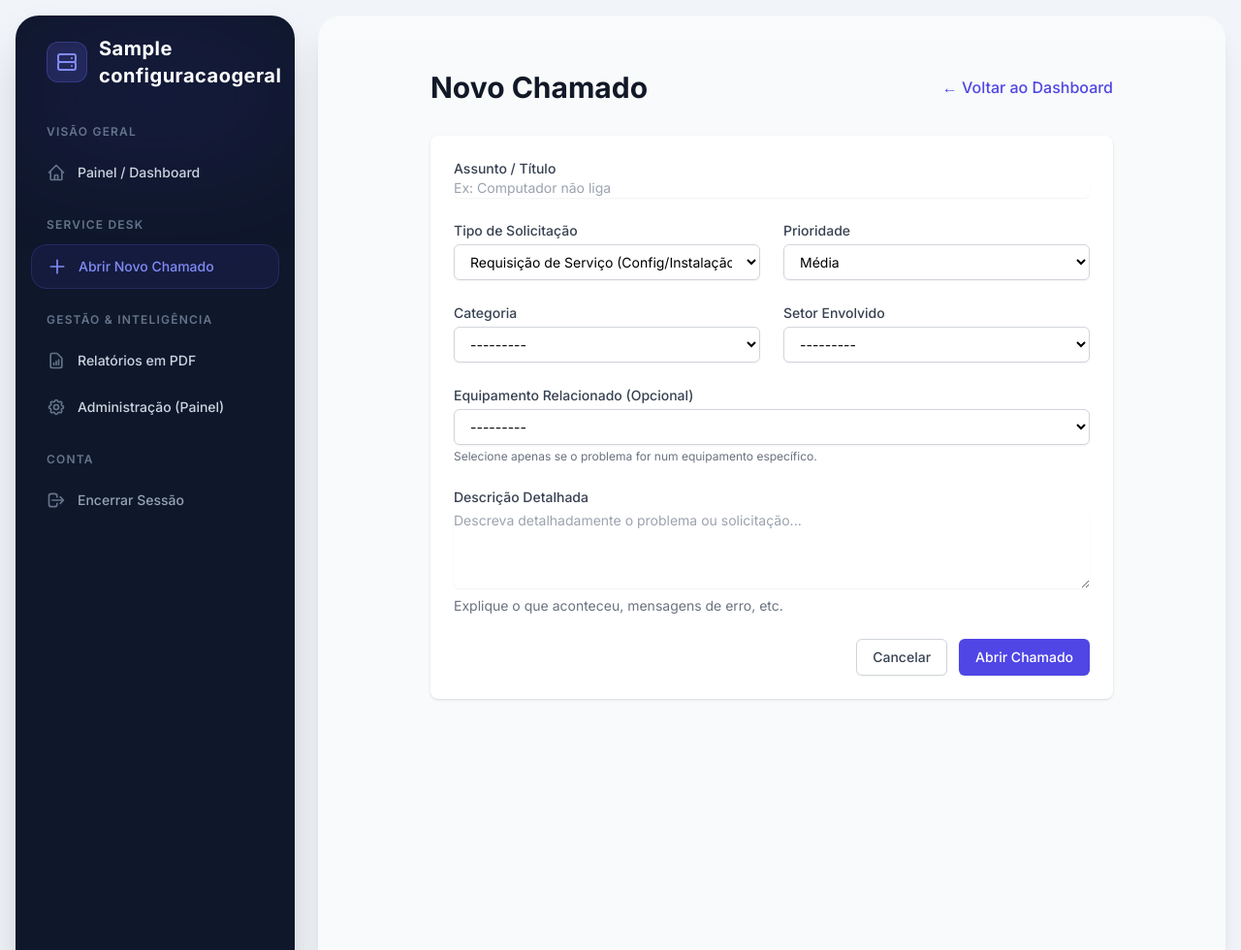
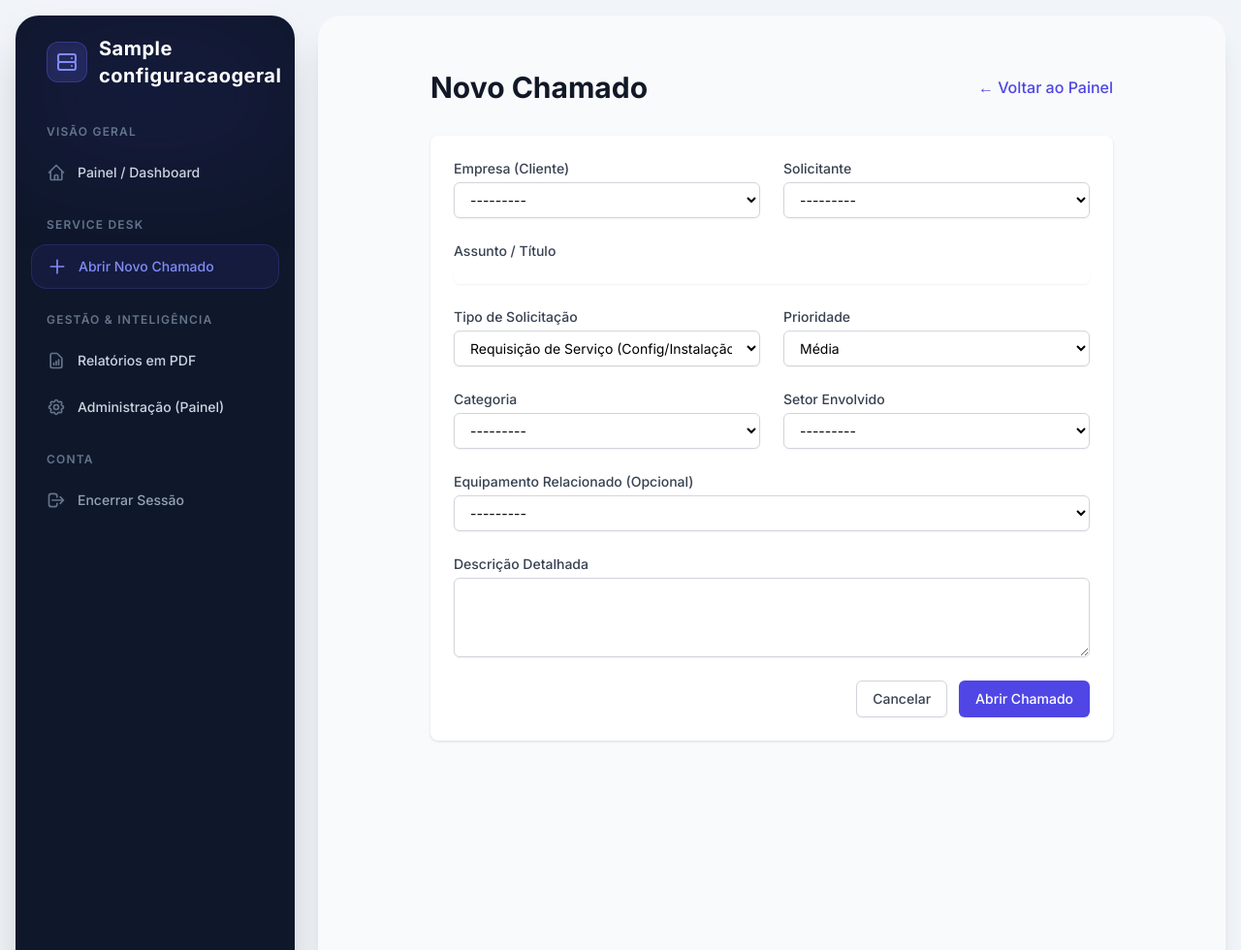
Before and after one commit to mod64bits/modos, a Django app: a page that uses templates/orders/chamado_form.html in a window 1280 px wide. Shown: the top 980 px of the page at 97% size. Run offline with Django 5.2, Linux system fonts and the light colour scheme; a user stored in the database is signed in; tables that the repository leaves empty hold one stand-in row (values such as "Sample post"); parts of the project's set-up code (start-up, migrations or seed data) failed here and were passed over; some libraries are stand-ins or nearby versions.

Commit message:
abrir chamados

```diff
--- a/apps/dashboard/urls.py
+++ b/apps/dashboard/urls.py
@@ -5,7 +5,7 @@ from .views import DashboardUserView, DashboardAdminView, AssignTicketView
 app_name = "dashboard"
 
 urlpatterns = [
-    path("", DashboardUserView.as_view(), name="dashbord_user"),
+    path("", DashboardUserView.as_view(), name="dashboard_user"),
     path("dashboard/admin/", DashboardAdminView.as_view(), name="dashboard_admin"),
     # Ação de puxar a O.S. para o técnico logado
     path("admin/atribuir/<uuid:pk>/", AssignTicketView.as_view(), name="assign_ticket"),
--- a/apps/orders/forms.py
+++ b/apps/orders/forms.py
@@ -1,17 +1,30 @@
 from django import forms
 from .models import Chamado, Comentario
-from apps.equipment.models import Equipamento # Ajuste o import conforme seu app de equipamentos
+from apps.equipment.models import Equipamento
+from apps.accounts.models import Usuario  # Adicionado
+from apps.companies.models import Empresa, Setor
+
 
 class ChamadoForm(forms.ModelForm):
     class Meta:
         model = Chamado
-        fields = ['titulo', 'tipo', 'categoria', 'setor', 'equipamento', 'prioridade', 'descricao']
+        # Adicionados os campos 'empresa' e 'solicitante'
+        fields = ['empresa', 'solicitante', 'titulo', 'tipo', 'prioridade', 'categoria', 'setor', 'equipamento',
+                  'descricao']
         widgets = {
+            'empresa': forms.Select(attrs={
+                'class': 'mt-1 block w-full py-2 px-3 border border-gray-300 bg-white rounded-md shadow-sm focus:outline-none focus:ring-indigo-500 focus:border-indigo-500 sm:text-sm'
+            }),
+            'solicitante': forms.Select(attrs={
+                'class': 'mt-1 block w-full py-2 px-3 border border-gray-300 bg-white rounded-md shadow-sm focus:outline-none focus:ring-indigo-500 focus:border-indigo-500 sm:text-sm'
+            }),
             'titulo': forms.TextInput(attrs={
-                'class': 'shadow-sm focus:ring-indigo-500 focus:border-indigo-500 block w-full sm:text-sm border-gray-300 rounded-md',
-                'placeholder': 'Ex: Computador não liga'
+                'class': 'mt-1 focus:ring-indigo-500 focus:border-indigo-500 block w-full shadow-sm sm:text-sm border-gray-300 rounded-md'
             }),
             'tipo': forms.Select(attrs={
+                'class': 'mt-1 block w-full py-2 px-3 border border-gray-300 bg-white rounded-md shadow-sm focus:outline-none focus:ring-indigo-500 focus:border-indigo-500 sm:text-sm'
+            }),
+            'prioridade': forms.Select(attrs={
                 'class': 'mt-1 block w-full py-2 px-3 border border-gray-300 bg-white rounded-md shadow-sm focus:outline-none focus:ring-indigo-500 focus:border-indigo-500 sm:text-sm'
             }),
             'categoria': forms.Select(attrs={
@@ -23,27 +36,46 @@ class ChamadoForm(forms.ModelForm):
             'equipamento': forms.Select(attrs={
                 'class': 'mt-1 block w-full py-2 px-3 border border-gray-300 bg-white rounded-md shadow-sm focus:outline-none focus:ring-indigo-500 focus:border-indigo-500 sm:text-sm'
             }),
-            'prioridade': forms.Select(attrs={
-                'class': 'mt-1 block w-full py-2 px-3 border border-gray-300 bg-white rounded-md shadow-sm focus:outline-none focus:ring-indigo-500 focus:border-indigo-500 sm:text-sm'
-            }),
             'descricao': forms.Textarea(attrs={
-                'class': 'shadow-sm focus:ring-indigo-500 focus:border-indigo-500 block w-full sm:text-sm border-gray-300 rounded-md',
                 'rows': 4,
-                'placeholder': 'Descreva detalhadamente o problema ou solicitação...'
+                'class': 'shadow-sm focus:ring-indigo-500 focus:border-indigo-500 block w-full sm:text-sm border border-gray-300 rounded-md'
             }),
         }
 
     def __init__(self, *args, **kwargs):
-        # Recebe o usuário logado para filtrar os equipamentos
+        # Captura o utilizador logado passado pela View
         user = kwargs.pop('user', None)
-        super(ChamadoForm, self).__init__(*args, **kwargs)
+        super().__init__(*args, **kwargs)
 
-        if user and user.empresa:
-            # Filtra equipamentos para mostrar APENAS os da empresa do usuário
-            self.fields['equipamento'].queryset = Equipamento.objects.filter(empresa=user.empresa)
-            # Opcional: Filtrar setores da empresa
-            self.fields['setor'].queryset = user.empresa.setores.all()
+        if user:
+            # 1. ADMINS E TÉCNICOS
+            if user.is_staff:
+                if user.is_superuser:
+                    # Admin Geral: Vê todas as empresas e todos os utilizadores
+                    pass
+                elif getattr(user, 'is_tecnico', False):
+                    # Técnico: Vê apenas as empresas vinculadas a ele
+                    empresas_ids = set()
+                    if user.empresa_id:
+                        empresas_ids.add(user.empresa_id)
+                    if hasattr(user, 'empresas_atendidas'):
+                        empresas_ids.update(user.empresas_atendidas.values_list('id', flat=True))
 
+                    self.fields['empresa'].queryset = Empresa.objects.filter(id__in=empresas_ids)
+                    self.fields['solicitante'].queryset = Usuario.objects.filter(empresa_id__in=empresas_ids)
+                    self.fields['setor'].queryset = Setor.objects.filter(empresa_id__in=empresas_ids)
+                    self.fields['equipamento'].queryset = Equipamento.objects.filter(empresa_id__in=empresas_ids)
+
+            # 2. CLIENTE COMUM (Remove os campos para que o cliente não os veja nem altere)
+            else:
+                if 'empresa' in self.fields:
+                    del self.fields['empresa']
+                if 'solicitante' in self.fields:
+                    del self.fields['solicitante']
+
+                if getattr(user, 'empresa', None):
+                    self.fields['equipamento'].queryset = Equipamento.objects.filter(empresa=user.empresa)
+                    self.fields['setor'].queryset = user.empresa.setores.all()
 
 
 class ComentarioForm(forms.ModelForm):
@@ -62,5 +94,5 @@ class ComentarioForm(forms.ModelForm):
         }
         labels = {
             'texto': '',  # Ocultamos a label de texto para ficar mais limpo
-            'anexo': ''   # A label já está desenhada no HTML
+            'anexo': ''  # A label já está desenhada no HTML
         }
--- a/apps/orders/views.py
+++ b/apps/orders/views.py
@@ -18,7 +18,7 @@ class ChamadoCreateView(LoginRequiredMixin, CreateView):
     form_class = ChamadoForm
     template_name = "orders/chamado_form.html"
     # Ajuste 'dashboard' para o nome da rota da sua DashboardUserView no urls.py
-    success_url = reverse_lazy("dashboard:dashbord_user")
+    success_url = reverse_lazy("dashboard:dashboard_user")
 
     def get_form_kwargs(self):
         """Passa o usuário logado para o formulário (para filtrar equipamentos)"""
@@ -92,7 +92,7 @@ class ChamadoCancelView(LoginRequiredMixin, View):
             )
 
         # Redireciona de volta para o Dashboard
-        return redirect("dashboard:dashbord_user")
+        return redirect("dashboard:dashboard_user")
 
 
 class AdicionarComentarioView(LoginRequiredMixin, View):
--- a/modos/settings.py
+++ b/modos/settings.py
@@ -167,7 +167,7 @@ AUTH_USER_MODEL = "accounts.Usuario"
 DEFAULT_AUTO_FIELD = "django.db.models.BigAutoField"
 
 LOGIN_URL = "login"  # O nome da URL que usaremos para a página de login
-LOGIN_REDIRECT_URL = "dashboard:dashbord_user"  # Para onde ir após o login bem-sucedido
+LOGIN_REDIRECT_URL = "dashboard:dashboard_user"  # Para onde ir após o login bem-sucedido
 LOGOUT_REDIRECT_URL = "login"  # Para onde ir após o logout
 
 
--- a/templates/orders/chamado_detail.html
+++ b/templates/orders/chamado_detail.html
@@ -8,7 +8,7 @@
 
         <div class="mb-6 flex items-center justify-between">
             <div>
-                <a href="{% url 'dashboard:dashbord_user' %}" class="text-indigo-600 hover:text-indigo-900 flex items-center text-sm font-medium mb-2">
+                <a href="{% url 'dashboard:dashboard_user' %}" class="text-indigo-600 hover:text-indigo-900 flex items-center text-sm font-medium mb-2">
                     <svg class="w-4 h-4 mr-1" fill="none" stroke="currentColor" viewBox="0 0 24 24"><path stroke-linecap="round" stroke-linejoin="round" stroke-width="2" d="M10 19l-7-7m0 0l7-7m-7 7h18"></path></svg>
                     Voltar ao Dashboard
                 </a>
--- a/templates/orders/chamado_form.html
+++ b/templates/orders/chamado_form.html
@@ -13,9 +13,15 @@
                 </h2>
             </div>
             <div class="mt-4 flex md:mt-0 md:ml-4">
-                <a href="{% url 'dashboard:dashbord_user' %}" class="text-indigo-600 hover:text-indigo-900 font-medium">
+                {% if user.is_staff %}
+                <a href="{% url 'dashboard:dashboard_admin' %}" class="text-indigo-600 hover:text-indigo-900 font-medium">
+                    &larr; Voltar ao Painel
+                </a>
+                {% else %}
+                <a href="{% url 'dashboard:dashboard_user' %}" class="text-indigo-600 hover:text-indigo-900 font-medium">
                     &larr; Voltar ao Dashboard
                 </a>
+                {% endif %}
             </div>
         </div>
 
@@ -29,9 +35,7 @@
                             <div class="flex">
                                 <div class="ml-3">
                                     <h3 class="text-sm font-medium text-red-800">Erros no formulário:</h3>
-                                    <div class="mt-2 text-sm text-red-700">
-                                        {{ form.non_field_errors }}
-                                    </div>
+                                    <div class="mt-2 text-sm text-red-700">{{ form.non_field_errors }}</div>
                                 </div>
                             </div>
                         </div>
@@ -39,68 +43,67 @@
 
                     <div class="grid grid-cols-6 gap-6">
 
-                        <!-- Título -->
+                        <!-- NOVOS CAMPOS EXCLUSIVOS PARA EQUIPE TÉCNICA -->
+                        {% if form.empresa %}
+                        <div class="col-span-6 sm:col-span-3">
+                            <label class="block text-sm font-medium text-gray-700">Empresa (Cliente)</label>
+                            {{ form.empresa }}
+                            {% if form.empresa.errors %}<p class="mt-2 text-sm text-red-600">{{ form.empresa.errors.0 }}</p>{% endif %}
+                        </div>
+                        {% endif %}
+
+                        {% if form.solicitante %}
+                        <div class="col-span-6 sm:col-span-3">
+                            <label class="block text-sm font-medium text-gray-700">Solicitante</label>
+                            {{ form.solicitante }}
+                            {% if form.solicitante.errors %}<p class="mt-2 text-sm text-red-600">{{ form.solicitante.errors.0 }}</p>{% endif %}
+                        </div>
+                        {% endif %}
+
                         <div class="col-span-6">
-                            <label for="{{ form.titulo.id_for_label }}" class="block text-sm font-medium text-gray-700">Assunto / Título</label>
+                            <label class="block text-sm font-medium text-gray-700">Assunto / Título</label>
                             {{ form.titulo }}
-                            {% if form.titulo.errors %}
-                                <p class="mt-2 text-sm text-red-600">{{ form.titulo.errors.0 }}</p>
-                            {% endif %}
+                            {% if form.titulo.errors %}<p class="mt-2 text-sm text-red-600">{{ form.titulo.errors.0 }}</p>{% endif %}
                         </div>
 
-                        <!-- Tipo e Prioridade -->
                         <div class="col-span-6 sm:col-span-3">
-                            <label for="{{ form.tipo.id_for_label }}" class="block text-sm font-medium text-gray-700">Tipo de Solicitação</label>
+                            <label class="block text-sm font-medium text-gray-700">Tipo de Solicitação</label>
                             {{ form.tipo }}
                         </div>
 
                         <div class="col-span-6 sm:col-span-3">
-                            <label for="{{ form.prioridade.id_for_label }}" class="block text-sm font-medium text-gray-700">Prioridade</label>
+                            <label class="block text-sm font-medium text-gray-700">Prioridade</label>
                             {{ form.prioridade }}
                         </div>
 
-                        <!-- Categoria e Setor -->
                         <div class="col-span-6 sm:col-span-3">
-                            <label for="{{ form.categoria.id_for_label }}" class="block text-sm font-medium text-gray-700">Categoria</label>
+                            <label class="block text-sm font-medium text-gray-700">Categoria</label>
                             {{ form.categoria }}
                         </div>
 
                         <div class="col-span-6 sm:col-span-3">
-                            <label for="{{ form.setor.id_for_label }}" class="block text-sm font-medium text-gray-700">Setor Envolvido</label>
+                            <label class="block text-sm font-medium text-gray-700">Setor Envolvido</label>
                             {{ form.setor }}
                         </div>
 
-                        <!-- Equipamento -->
                         <div class="col-span-6">
-                            <label for="{{ form.equipamento.id_for_label }}" class="block text-sm font-medium text-gray-700">
-                                Equipamento Relacionado (Opcional)
-                            </label>
+                            <label class="block text-sm font-medium text-gray-700">Equipamento Relacionado (Opcional)</label>
                             {{ form.equipamento }}
-                            <p class="mt-1 text-xs text-gray-500">Selecione apenas se o problema for num equipamento específico.</p>
                         </div>
 
-                        <!-- Descrição -->
                         <div class="col-span-6">
-                            <label for="{{ form.descricao.id_for_label }}" class="block text-sm font-medium text-gray-700">
-                                Descrição Detalhada
-                            </label>
-                            <div class="mt-1">
-                                {{ form.descricao }}
-                            </div>
-                            <p class="mt-2 text-sm text-gray-500">
-                                Explique o que aconteceu, mensagens de erro, etc.
-                            </p>
+                            <label class="block text-sm font-medium text-gray-700">Descrição Detalhada</label>
+                            <div class="mt-1">{{ form.descricao }}</div>
                         </div>
-
                     </div>
 
                     <div class="mt-6 flex justify-end">
-                        <a href="{% url 'dashboard:dashbord_user' %}" class="bg-white py-2 px-4 border border-gray-300 rounded-md shadow-sm text-sm font-medium text-gray-700 hover:bg-gray-50 focus:outline-none focus:ring-2 focus:ring-offset-2 focus:ring-indigo-500 mr-3">
-                            Cancelar
-                        </a>
-                        <button type="submit" class="inline-flex justify-center py-2 px-4 border border-transparent shadow-sm text-sm font-medium rounded-md text-white bg-indigo-600 hover:bg-indigo-700 focus:outline-none focus:ring-2 focus:ring-offset-2 focus:ring-indigo-500">
-                            Abrir Chamado
-                        </button>
+                        {% if user.is_staff %}
+                        <a href="{% url 'dashboard:dashboard_admin' %}" class="bg-white py-2 px-4 border border-gray-300 rounded-md shadow-sm text-sm font-medium text-gray-700 hover:bg-gray-50 mr-3">Cancelar</a>
+                        {% else %}
+                        <a href="{% url 'dashboard:dashboard_user' %}" class="bg-white py-2 px-4 border border-gray-300 rounded-md shadow-sm text-sm font-medium text-gray-700 hover:bg-gray-50 mr-3">Cancelar</a>
+                        {% endif %}
+                        <button type="submit" class="inline-flex justify-center py-2 px-4 border border-transparent shadow-sm text-sm font-medium rounded-md text-white bg-indigo-600 hover:bg-indigo-700">Abrir Chamado</button>
                     </div>
                 </form>
             </div>
```
Also changed, not shown: templates/dashboard/dashboarduserview.html (+5 -5 lines).
